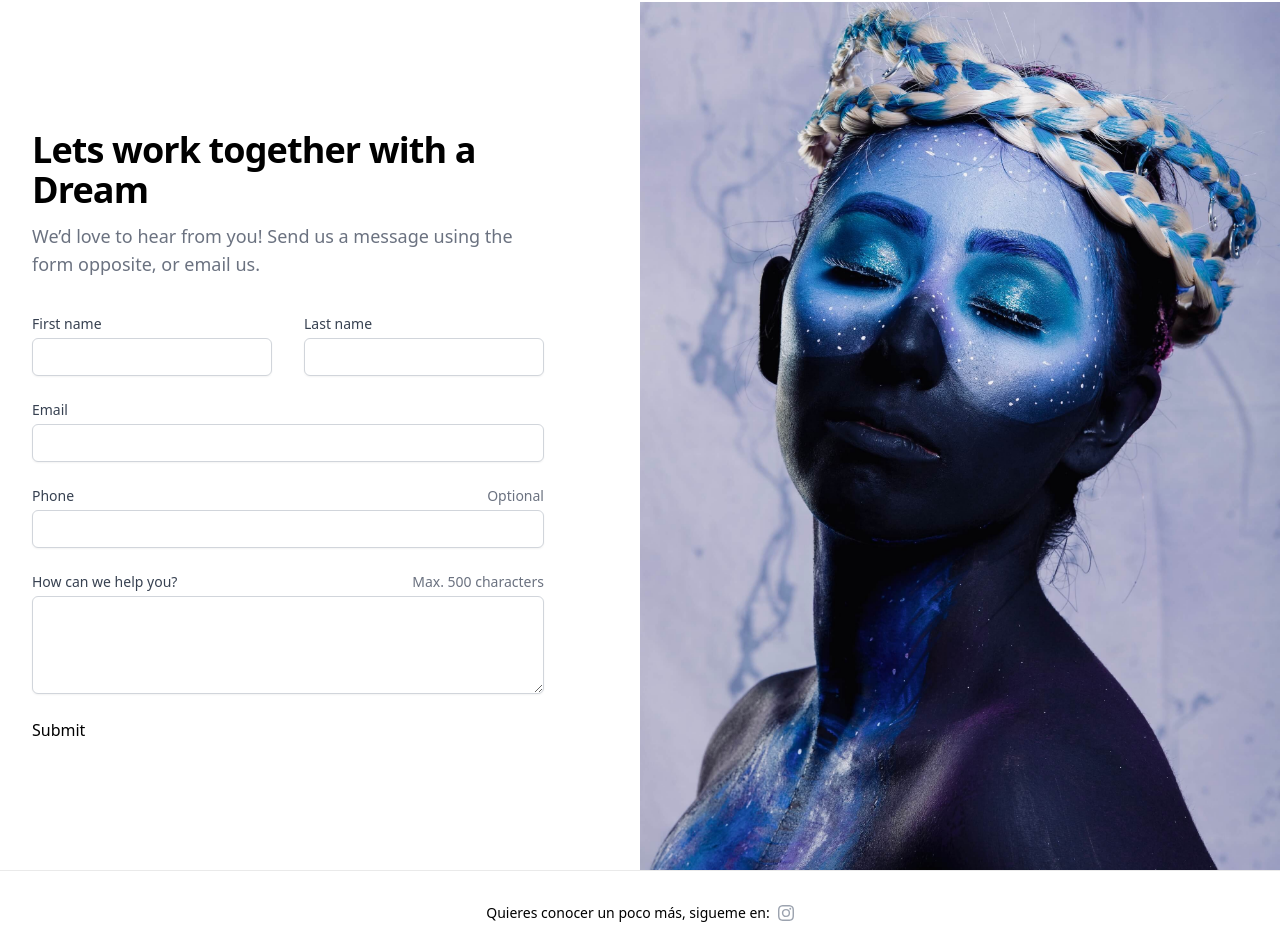
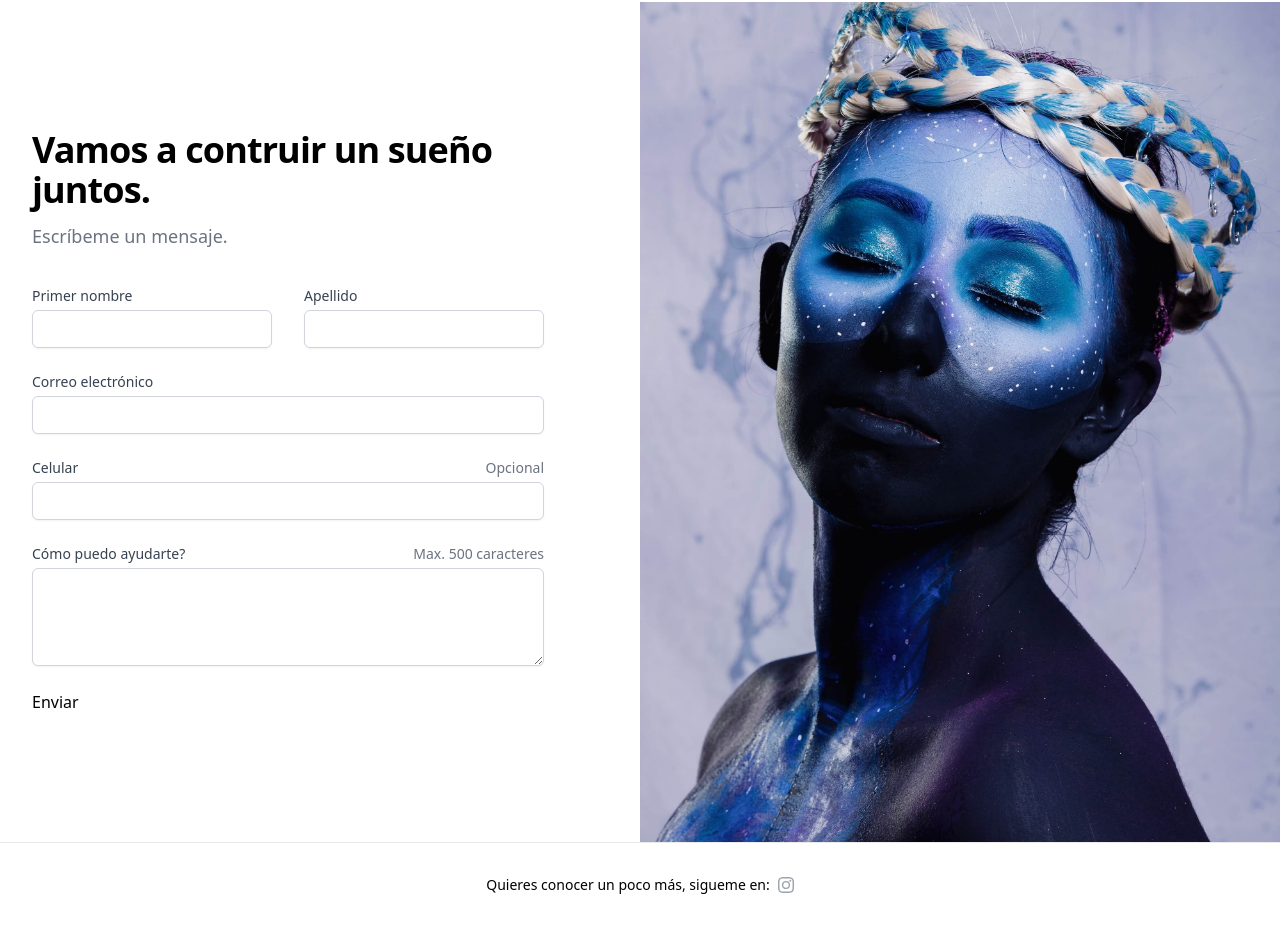
Before and after one commit to davidlondonor/manututu, a Next.js app: page / in a window 1280 px wide. Shown: the part 2815-3754 px from the top of the page. Built offline with nearby package versions, Linux system fonts and the light colour scheme.

Commit message:
nombres en espanol para los formularios

```diff
--- a/components/Gallery/Contact.js
+++ b/components/Gallery/Contact.js
@@ -14,11 +14,10 @@ const Contact = () => {
 				<div className="lg:pr-8">
 					<div className="max-w-md mx-auto sm:max-w-lg lg:mx-0">
 						<h2 className="text-3xl font-extrabold tracking-tight sm:text-4xl">
-							Lets work together with a Dream
+							Vamos a contruir un sueño juntos.
 						</h2>
 						<p className="mt-4 text-lg text-gray-500 sm:mt-3">
-							We’d love to hear from you! Send us a message using the
-							form opposite, or email us.
+							Escríbeme un mensaje.
 						</p>
 						<form
 							action="#"
@@ -27,7 +26,7 @@ const Contact = () => {
 						>
 							<div>
 								<label className="block text-sm font-medium text-gray-700">
-									First name
+									Primer nombre
 								</label>
 								<div className="mt-1">
 									<input
@@ -41,7 +40,7 @@ const Contact = () => {
 							</div>
 							<div>
 								<label className="block text-sm font-medium text-gray-700">
-									Last name
+									Apellido
 								</label>
 								<div className="mt-1">
 									<input
@@ -58,7 +57,7 @@ const Contact = () => {
 									htmlFor="email"
 									className="block text-sm font-medium text-gray-700"
 								>
-									Email
+									Correo electrónico
 								</label>
 								<div className="mt-1">
 									<input
@@ -87,13 +86,13 @@ const Contact = () => {
 							<div className="sm:col-span-2">
 								<div className="flex justify-between">
 									<label className="block text-sm font-medium text-gray-700">
-										Phone
+										Celular
 									</label>
 									<span
 										id="phone-description"
 										className="text-sm text-gray-500"
 									>
-										Optional
+										Opcional
 									</span>
 								</div>
 								<div className="mt-1">
@@ -110,13 +109,13 @@ const Contact = () => {
 							<div className="sm:col-span-2">
 								<div className="flex justify-between">
 									<label className="block text-sm font-medium text-gray-700">
-										How can we help you?
+										Cómo puedo ayudarte?
 									</label>
 									<span
 										id="how-can-we-help-description"
 										className="text-sm text-gray-500"
 									>
-										Max. 500 characters
+										Max. 500 caracteres
 									</span>
 								</div>
 								<div className="mt-1">
@@ -148,7 +147,7 @@ const Contact = () => {
 									type="submit"
 									classNameName="inline-flex justify-center py-2 px-4 border border-transparent shadow-sm text-sm font-medium rounded-md text-white bg-indigo-600 hover:bg-indigo-700 focus:outline-none focus:ring-2 focus:ring-offset-2 focus:ring-indigo-500 bg-gray-400"
 								>
-									Submit
+									Enviar
 								</button>
 							</div>
 						</form>
```
